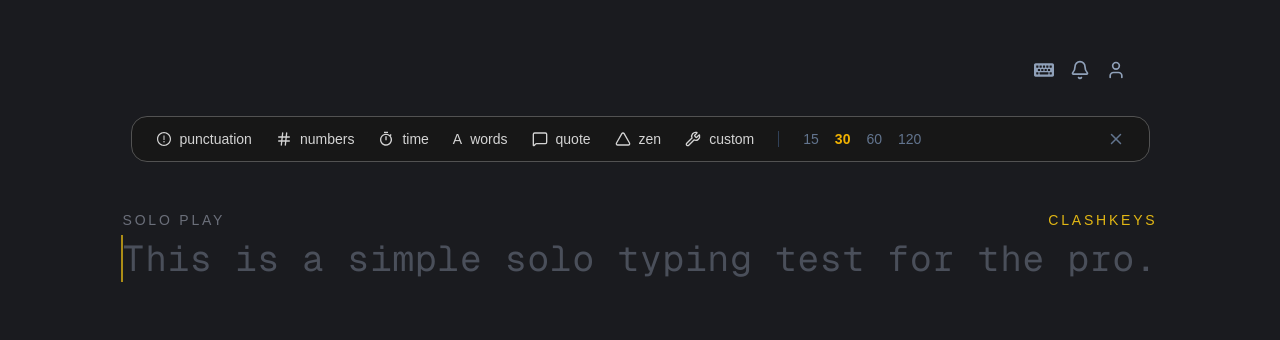
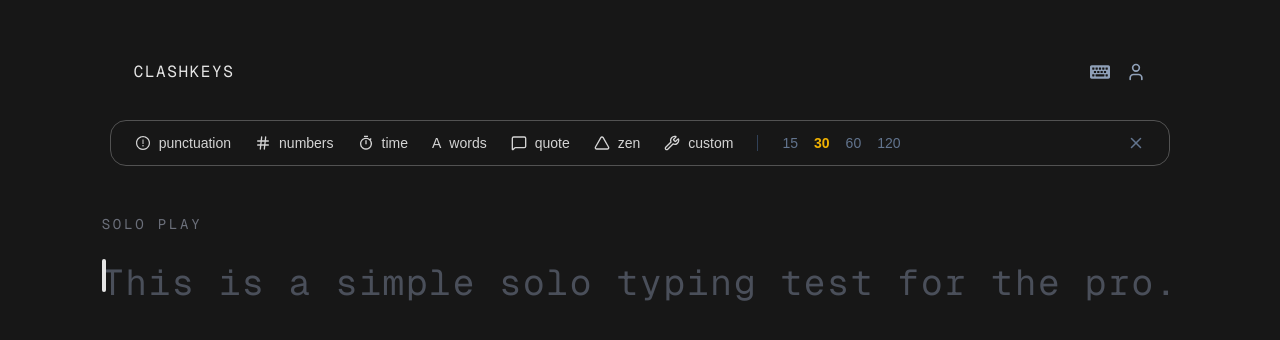
Before and after one commit to Aayush7105/clashkeys, a Next.js app: page /soloplay in a window 1280 px wide. Shown: the part 108-448 px from the top of the page. Built offline with nearby package versions, Linux system fonts and the light colour scheme.

Commit message:
soloplay page

```diff
--- a/components/soloplay/solonavbar.tsx
+++ b/components/soloplay/solonavbar.tsx
@@ -25,17 +25,15 @@ export default function SoloNavbar() {
       {/* Top Navigation */}
       <div className="flex items-center justify-between px-6 py-4  ">
         {/* Left Section - Logo and Brand */}
-
+        <div className="font-mono tracking-widest text-neutral-200">
+          CLASHKEYS
+        </div>
         {/* Center Navigation Icons */}
         <div className="flex items-center gap-4 text-slate-400"></div>
 
         {/* Right Section - User Controls */}
         <div className="flex items-center gap-4 text-slate-400">
           <FaKeyboard
-            size={20}
-            className="cursor-pointer hover:text-white transition"
-          />
-          <Bell
             size={20}
             className="cursor-pointer hover:text-white transition"
           />
--- a/components/soloplay/soloplay-page.tsx
+++ b/components/soloplay/soloplay-page.tsx
@@ -1,61 +1,21 @@
 "use client";
 
-import { useEffect, useRef, useState } from "react";
-import { cn } from "@/lib/utils";
+import React from "react";
 import Solonavbar from "./solonavbar";
+import SoloTypingArea from "./solotypingarea";
 
-export default function SoloPlayPage() {
-  const text = "This is a simple solo typing test for the pro.";
-  const [typed, setTyped] = useState("");
-  const inputRef = useRef<HTMLInputElement>(null);
-
-  useEffect(() => {
-    inputRef.current?.focus();
-  }, []);
-
+const SoloPlayPage: React.FC = () => {
   return (
-    <main
-      className="min-h-screen bg-[#1a1b1f] text-[#e2e2e2] flex items-center justify-center px-2 py-16 "
-      onClick={() => inputRef.current?.focus()}
-    >
-      <div className="max-w-7xl h-screen  py-20">
+    <main className="min-h-screen bg-neutral-900 text-neutral-300 flex items-center justify-center px-2 py-16">
+      <div className="max-w-7xl h-screen py-20">
         <Solonavbar />
         <div className="flex items-center justify-between text-sm tracking-[0.2em] uppercase text-[#6b6f7a] mt-10">
-          <span>Solo Play</span>
-          <span className="text-[#e2b714]">clashkeys</span>
+          <span className="font-mono text-md">Solo Play</span>
         </div>
-
-        <div className="max-w-7xl text-3xl sm:text-4xl font-mono leading-relaxed tracking-wide select-none">
-          {text.split("").map((char, i) => {
-            const typedChar = typed[i];
-
-            let color = "text-[#4a4f5a]";
-            if (typedChar === undefined) color = "text-[#4a4f5a]";
-            else if (typedChar === char) color = "text-[#e2e2e2]";
-            else color = "text-[#e34f4f]";
-
-            const showCaret = i === typed.length;
-
-            return (
-              <span key={i} className="relative">
-                {showCaret && (
-                  <span className="absolute -left-0.5 top-0 h-full w-[2px] bg-[#e2b714] animate-pulse" />
-                )}
-                <span className={cn(color)}>{char}</span>
-              </span>
-            );
-          })}
-        </div>
-
-        <input
-          ref={inputRef}
-          value={typed}
-          onChange={(e) => setTyped(e.target.value.slice(0, text.length))}
-          className="absolute opacity-0 pointer-events-none"
-          autoComplete="off"
-          spellCheck={false}
-        />
+        <SoloTypingArea />
       </div>
     </main>
   );
-}
+};
+
+export default SoloPlayPage;
--- /dev/null
+++ b/components/soloplay/solotypingarea.tsx
@@ -0,0 +1,119 @@
+"use client";
+
+import React, { useEffect, useLayoutEffect, useRef, useState } from "react";
+
+const SoloTypingArea: React.FC = () => {
+  const text = "This is a simple solo typing test for the pro.";
+
+  const [typed, setTyped] = useState("");
+  const [isFocused, setIsFocused] = useState(true);
+
+  const inputRef = useRef<HTMLInputElement>(null);
+  const charRefs = useRef<(HTMLSpanElement | null)[]>([]);
+  const caretRef = useRef<HTMLDivElement>(null);
+
+  // start typing immediately
+  useEffect(() => {
+    inputRef.current?.focus();
+  }, []);
+
+  // click anywhere on screen → focus
+  useEffect(() => {
+    const handler = (e: MouseEvent) => {
+      const target = e.target as HTMLElement | null;
+
+      if (!target) return;
+
+      // ignore interactive UI
+      if (
+        target.closest(
+          "button, a, input, textarea, select, option, [data-no-typing-focus]",
+        )
+      ) {
+        return;
+      }
+
+      inputRef.current?.focus();
+    };
+
+    window.addEventListener("mousedown", handler);
+
+    return () => {
+      window.removeEventListener("mousedown", handler);
+    };
+  }, []);
+
+  useLayoutEffect(() => {
+    const el = charRefs.current[typed.length];
+    const caret = caretRef.current;
+
+    if (!el || !caret) return;
+
+    caret.style.transform = `translateX(${el.offsetLeft}px)`;
+  }, [typed]);
+
+  return (
+    <div className="relative max-w-7xl mt-5">
+      {/* typing area */}
+      <div
+        className={`relative whitespace-pre text-3xl sm:text-4xl font-mono leading-relaxed tracking-wider select-none transition
+        ${!isFocused ? "blur-[2px]" : ""}`}
+      >
+        {/* caret */}
+        <div
+          ref={caretRef}
+          className="absolute top-[0.15em] h-[0.9em] w-1 bg-neutral-200 rounded-2xl
+                     transition-transform duration-150 ease-out"
+        />
+
+        {text.split("").map((char, i) => {
+          const typedChar = typed[i];
+
+          let colorClass = "text-[#4a4f5a]";
+          if (typedChar === undefined) colorClass = "text-[#4a4f5a]";
+          else if (typedChar === char) colorClass = "text-[#e2e2e2]";
+          else colorClass = "text-[#e34f4f]";
+
+          return (
+            <span
+              key={i}
+              ref={(el) => (charRefs.current[i] = el)}
+              className={colorClass}
+            >
+              {char}
+            </span>
+          );
+        })}
+
+        <span
+          ref={(el) => (charRefs.current[text.length] = el)}
+          className="inline-block w-0"
+        />
+      </div>
+
+      {/* overlay + hint */}
+      {!isFocused && (
+        <div className="pointer-events-none absolute inset-0 flex items-center justify-center text-sm sm:text-base text-[#6b6f7a]">
+          {typed.length === 0
+            ? "Click anywhere to start typing"
+            : "Click anywhere to continue"}
+        </div>
+      )}
+
+      {/* hidden input */}
+      <input
+        ref={inputRef}
+        autoFocus
+        value={typed}
+        onChange={(e) => setTyped(e.target.value.slice(0, text.length))}
+        onFocus={() => setIsFocused(true)}
+        onBlur={() => setIsFocused(false)}
+        className="absolute inset-0 opacity-0"
+        autoComplete="off"
+        spellCheck={false}
+      />
+    </div>
+  );
+};
+
+export default SoloTypingArea;
```
